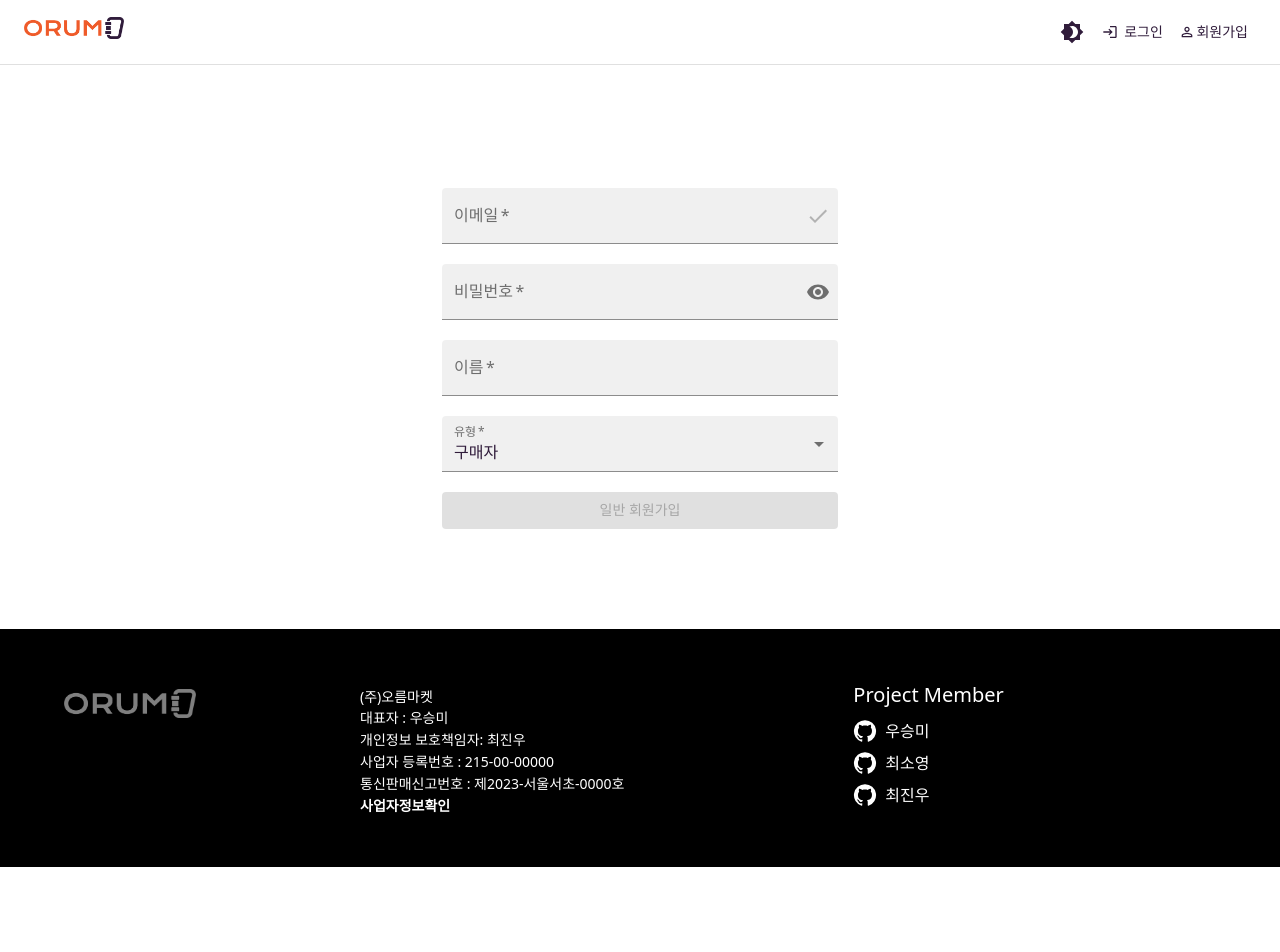
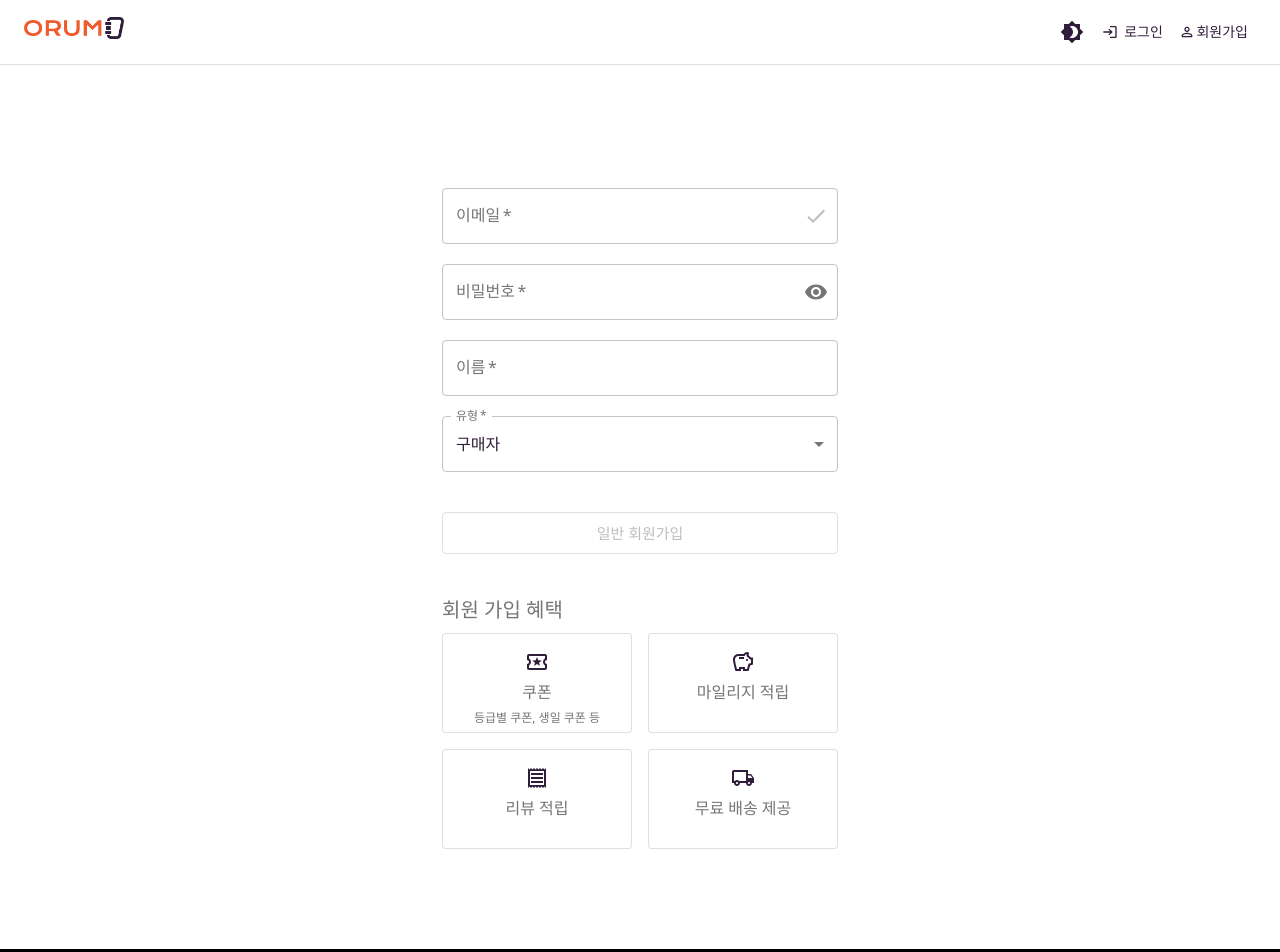
Before and after one commit to veryyounng/orum-market-front, a React (Vite) app: page /sign-up in a window 1280 px wide. Shown: the top 952 px of the page. Before the commit the page ends 867 px from the top, so only its background shows below. Built offline with nearby package versions, Linux system fonts and the light colour scheme; no server answers; a web font is replaced by a local one.

Commit message:
Design: 혜택 문구 추가 #44

```diff
--- a/src/App.tsx
+++ b/src/App.tsx
@@ -40,8 +40,11 @@ function App() {
         palette: {
           mode,
           primary: {
-            main: '#ffffff',
+            main: '#EF5B2A',
             contrastText: '#301C3B',
+          },
+          secondary: {
+            main: '#fff',
           },
           accent: {
             main: '#EF5B2A',
@@ -81,6 +84,17 @@ function App() {
               },
             },
           },
+
+          MuiButton: {
+            styleOverrides: {
+              root: {
+                '&:hover': {
+                  backgroundColor: '#EF5B2A',
+                  color: '#fff',
+                },
+              },
+            },
+          },
         },
         typography: {
           fontFamily: " 'Noto Sans', sans-serif",
--- a/src/components/Header.tsx
+++ b/src/components/Header.tsx
@@ -162,6 +162,7 @@ export default function Header() {
       <CssBaseline />
       <AppBar
         component="nav"
+        color="inherit"
         sx={{
           boxShadow: 'none',
           borderBottom: '1px solid rgba(0, 0, 0, 0.12)',
--- a/src/components/NavigationBar.tsx
+++ b/src/components/NavigationBar.tsx
@@ -54,7 +54,7 @@ export default function NavigationBar({
   };
 
   return (
-    <StickyNavbar>
+    <StickyNavbar color="inherit">
       <NavbarContent>
         <Box sx={{ display: 'flex', flexGrow: 1, alignItems: 'center' }}>
           <Button variant="text" color="inherit" onClick={handleToggel}>
--- a/src/pages/user/SignUp.tsx
+++ b/src/pages/user/SignUp.tsx
@@ -1,6 +1,9 @@
 import { useState } from 'react';
 import { api } from '../../api/api';
 import styled from 'styled-components';
+import { useNavigate } from 'react-router-dom';
+import { validateEmail, validatePassword } from '../../lib/validation';
+
 import {
   TextField,
   MenuItem,
@@ -10,12 +13,17 @@ import {
   IconButton,
   FormHelperText,
   Box,
+  Typography,
+  Grid,
+  Paper,
 } from '@mui/material';
-import { Link, useNavigate } from 'react-router-dom';
+import CircularProgress from '@mui/material/CircularProgress';
 import { Visibility, VisibilityOff } from '@mui/icons-material';
 import CheckIcon from '@mui/icons-material/Check';
-import CircularProgress from '@mui/material/CircularProgress';
-import { validateEmail, validatePassword } from '../../lib/validation';
+import LocalActivityOutlinedIcon from '@mui/icons-material/LocalActivityOutlined';
+import SavingsOutlinedIcon from '@mui/icons-material/SavingsOutlined';
+import ReceiptOutlinedIcon from '@mui/icons-material/ReceiptOutlined';
+import LocalShippingOutlinedIcon from '@mui/icons-material/LocalShippingOutlined';
 
 export default function SignUpPage() {
   const [formData, setFormData] = useState({
@@ -97,14 +105,14 @@ export default function SignUpPage() {
     <Container
       component="main"
       maxWidth="xs"
-      sx={{ height: '100%', marginY: '100px' }}
+      sx={{ height: '100vh-114px', marginY: '100px' }}
     >
       <Form onSubmit={handleSubmit}>
         <Box sx={{ width: '100%' }}>
           <TextField
             type="email"
             name="email"
-            variant="filled"
+            variant="outlined"
             label="이메일"
             fullWidth
             value={formData.email}
@@ -153,7 +161,7 @@ export default function SignUpPage() {
           name="password"
           type={showPassword ? 'text' : 'password'}
           label="비밀번호"
-          variant="filled"
+          variant="outlined"
           value={formData.password}
           onChange={handleChange}
           required
@@ -176,7 +184,7 @@ export default function SignUpPage() {
         <TextField
           name="name"
           label="이름"
-          variant="filled"
+          variant="outlined"
           value={formData.name}
           onChange={handleChange}
           required
@@ -184,7 +192,7 @@ export default function SignUpPage() {
         <TextField
           name="type"
           select
-          variant="filled"
+          variant="outlined"
           label="유형"
           value={formData.type}
           onChange={handleChange}
@@ -202,15 +210,63 @@ export default function SignUpPage() {
           }}
         >
           <SubmitButton
-            variant="contained"
+            variant="outlined"
             type="submit"
-            sx={{ width: '100%' }}
+            size="large"
+            sx={{ width: '100%', marginTop: '20px' }}
             disabled={!isEmailAvailable || isCheckingEmail}
           >
             일반 회원가입
           </SubmitButton>
         </Box>
       </Form>
+
+      <Box sx={{ my: 5 }}>
+        <Typography variant="h6" gutterBottom color="text.secondary">
+          회원 가입 혜택
+        </Typography>
+        <Grid container spacing={2}>
+          <Grid item xs={12} sm={6}>
+            <Paper
+              variant="outlined"
+              sx={{ p: 2, textAlign: 'center', height: '100px' }}
+            >
+              <LocalActivityOutlinedIcon />
+              <Typography color="text.secondary">쿠폰</Typography>
+              <Typography variant="caption" color="text.secondary">
+                등급별 쿠폰, 생일 쿠폰 등
+              </Typography>
+            </Paper>
+          </Grid>
+          <Grid item xs={12} sm={6}>
+            <Paper
+              variant="outlined"
+              sx={{ p: 2, textAlign: 'center', height: '100px' }}
+            >
+              <SavingsOutlinedIcon />
+              <Typography color="text.secondary">마일리지 적립</Typography>
+            </Paper>
+          </Grid>
+          <Grid item xs={12} sm={6}>
+            <Paper
+              variant="outlined"
+              sx={{ p: 2, textAlign: 'center', height: '100px' }}
+            >
+              <ReceiptOutlinedIcon />
+              <Typography color="text.secondary">리뷰 적립</Typography>
+            </Paper>
+          </Grid>
+          <Grid item xs={12} sm={6}>
+            <Paper
+              variant="outlined"
+              sx={{ p: 2, textAlign: 'center', height: '100px' }}
+            >
+              <LocalShippingOutlinedIcon />
+              <Typography color="text.secondary">무료 배송 제공</Typography>
+            </Paper>
+          </Grid>
+        </Grid>
+      </Box>
     </Container>
   );
 }
```
